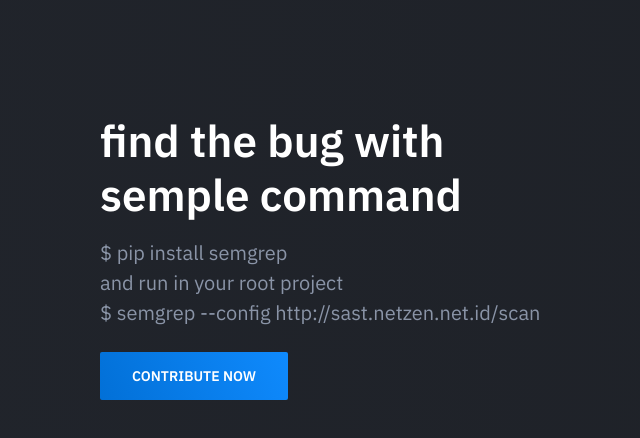
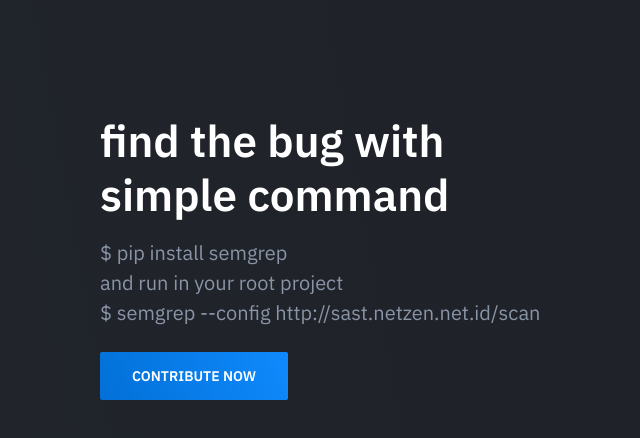
Before and after one commit to wahyuhadi/static-html, a plain HTML site: page index.html in a window 1280 px wide. Shown: the part 78-516 px from the top of the page, without its empty margins (0-640 px from the left). Drawn offline with nearby package versions, Linux system fonts and the light colour scheme.

Commit message:
update: init

```diff
--- a/index.html
+++ b/index.html
@@ -31,7 +31,7 @@
                 <div class="container">
                     <div class="hero-inner">
 						<div class="hero-copy">
-	                        <h1 class="hero-title mt-1">find the bug with semple command</h1>
+	                        <h1 class="hero-title mt-1">find the bug with simple command</h1>
                             <p class="hero-cta">$ pip install semgrep</p>
                             <p class="hero-cta">and run in your root project</p>
 	                        <p class="hero-paragraph">$ semgrep --config http://sast.netzen.net.id/scan</p>
```
